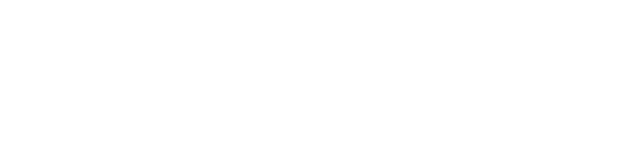
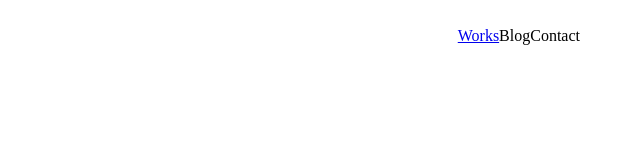
Before and after one commit to SeregaLSA/practic, a plain HTML site: page index.html in a window 1280 px wide. Shown: the whole page, without its empty margins (640-1280 px from the left). Drawn offline with Linux system fonts and the light colour scheme.

Commit message:
start menu

```diff
--- a/css/main.css
+++ b/css/main.css
@@ -3,3 +3,14 @@
     padding: 0;
     box-sizing: border-box;
 }
+
+.header ul {
+    list-style: none;
+    float: right;
+    margin-top: 27px;
+    margin-right: 60px;
+}
+
+li {
+    float: left;
+}
--- a/index.html
+++ b/index.html
@@ -8,6 +8,12 @@
     <link rel="stylesheet" href="css/main.css">
 </head>
 <body>
-
+    <div class="header">
+        <ul>
+            <li><a href="#">Works</a></li>
+            <li><a href="#"></a>Blog</li>
+            <li><a href="#"></a>Contact</li>
+        </ul>
+    </div>
 </body>
 </html>
```
